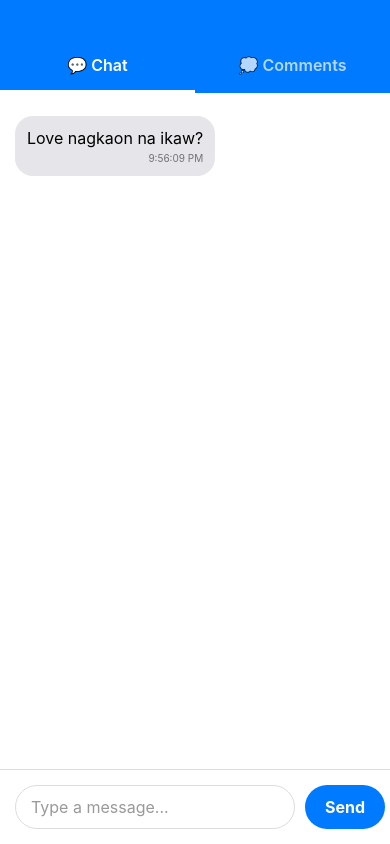
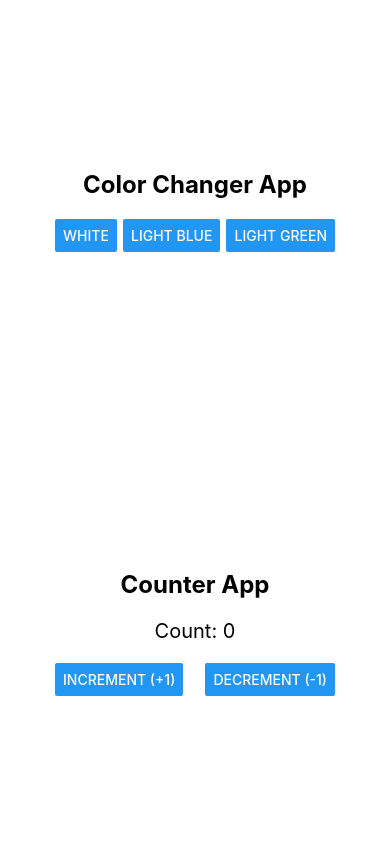
Before and after one commit to Aryang92/F15_Ara_Muring_IT_Elect1, a React Native app: screen / in a window 390 px wide. Built offline with nearby package versions, Linux system fonts and the light colour scheme.

Commit message:
Counter App

```diff
--- a/App.js
+++ b/App.js
@@ -1,15 +1,15 @@
 import React from 'react';
 import { View } from 'react-native';
-//import CounterApp from './CounterApp';
-//import ColorChangerApp from './ColorChangerApp';
-import ChatAndCommentApp from './ChatAndCommentApp';
+import CounterApp from './CounterApp';
+import ColorChangerApp from './ColorChangerApp';
+//import ChatAndCommentApp from './ChatAndCommentApp';
 
 const App = () => {
   return (
     <View style={{ flex: 1 }}>
-      {/*<ColorChangerApp />*/}
-      {/*<CounterApp>*/}
-      <ChatAndCommentApp/>
+      <ColorChangerApp />
+      <CounterApp/>
+      {/*<ChatAndCommentApp/>*/}
     </View>
   );
 };
```
